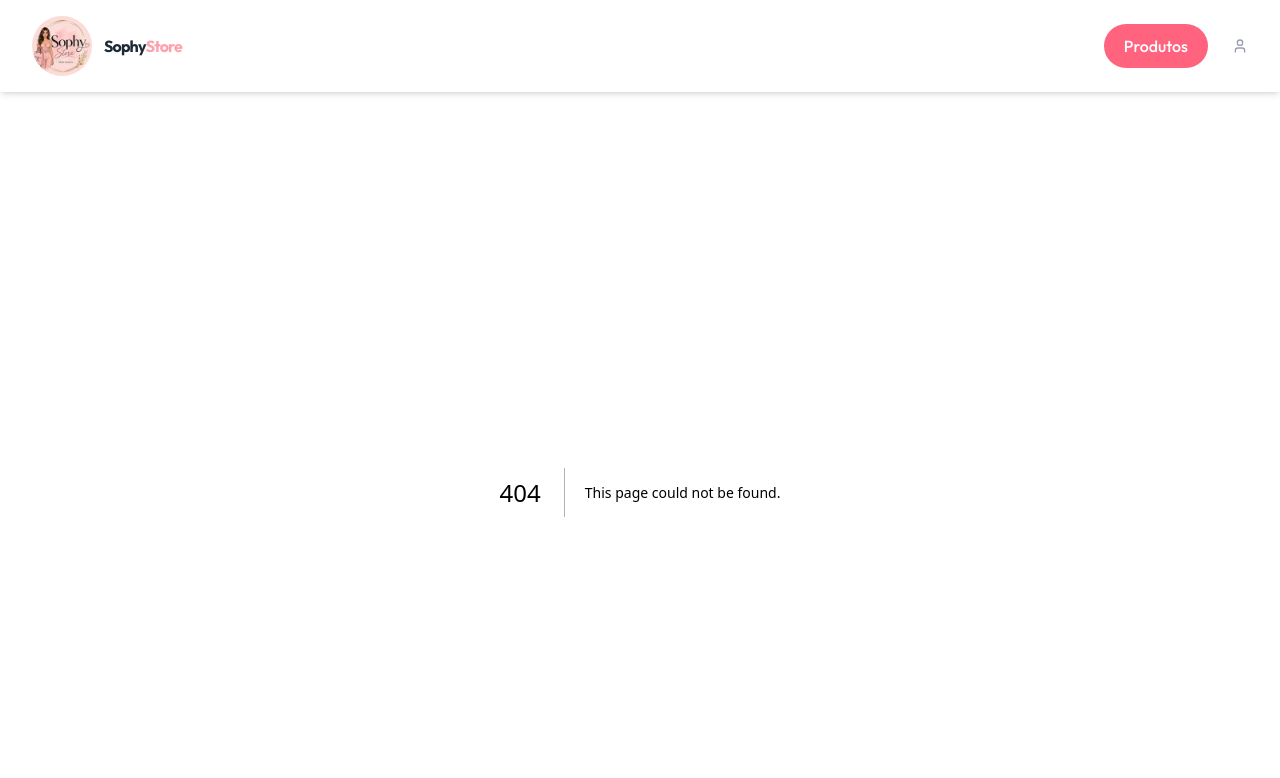
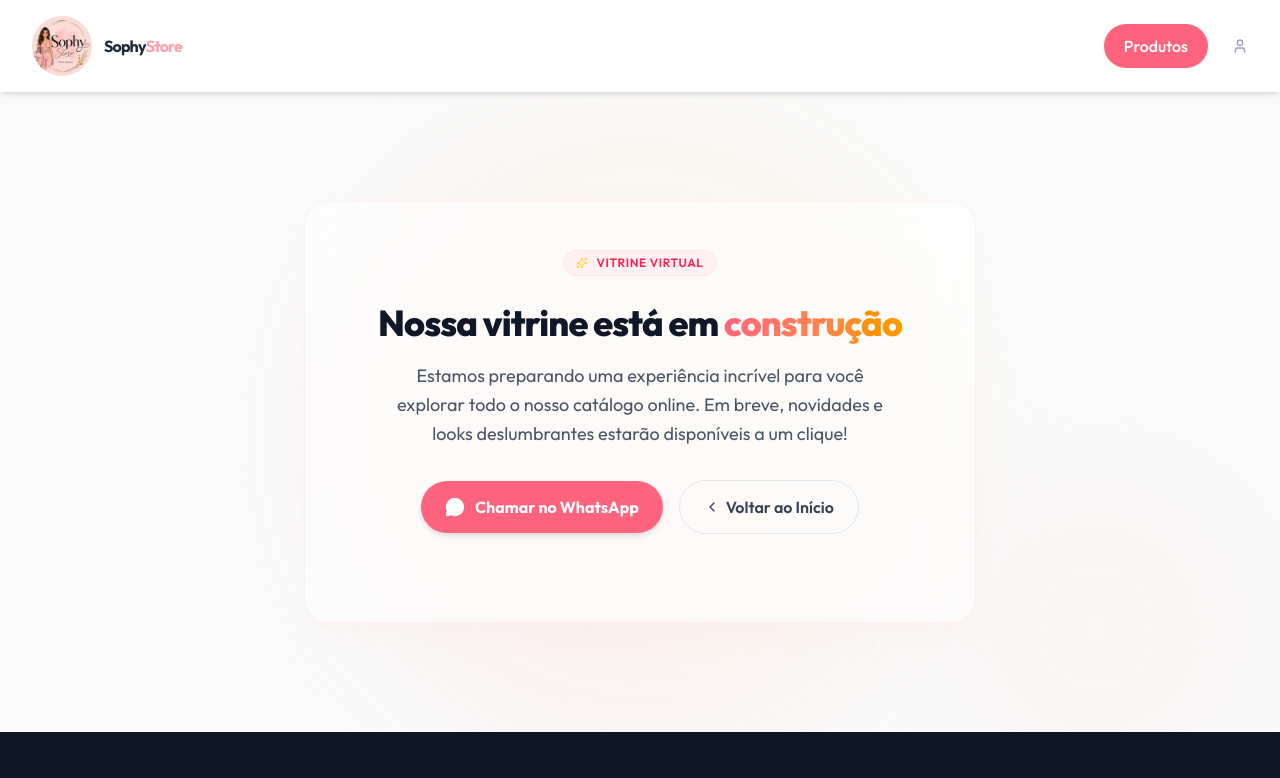
Before and after one commit to Davi-SC/sophy-frontend, a Next.js app: page /produtos in a window 1280 px wide. Before the commit this address had no page. Shown: the top 778 px of the page. Built offline with nearby package versions, Linux system fonts and the light colour scheme.

Commit message:
feat: page produtos em construção

```diff
--- /dev/null
+++ b/src/app/produtos/ProdutosPageClient.tsx
@@ -0,0 +1,96 @@
+"use client";
+
+import { useState } from "react";
+import Link from "next/link";
+import { ShoppingBag, ChevronLeft, Send, Sparkles, MessageCircle } from "lucide-react";
+
+export default function ProdutosPageClient() {
+  const [email, setEmail] = useState("");
+  const [submitted, setSubmitted] = useState(false);
+
+  const handleSubmit = (e: React.FormEvent) => {
+    e.preventDefault();
+    if (email.trim()) {
+      setSubmitted(true);
+      setEmail("");
+    }
+  };
+
+  return (
+    <div className="relative min-h-[80vh] flex items-center justify-center overflow-hidden px-4 py-12 md:py-20">
+
+      {/* Decorative ambient glowing background circles */}
+      <div className="absolute top-10 left-1/2 -translate-x-1/2 w-[350px] md:w-[600px] h-[350px] md:h-[600px] bg-gradient-to-tr from-rose-200/30 to-amber-100/30 dark:from-rose-950/15 dark:to-amber-950/5 rounded-full blur-3xl -z-10 animate-pulse duration-3000"></div>
+      <div className="absolute -bottom-10 right-10 w-72 h-72 bg-rose-100/20 dark:bg-neutral-900/10 rounded-full blur-3xl -z-10"></div>
+
+      <div className="max-w-2xl w-full text-center">
+
+        {/* Glassmorphic Container */}
+        <div className="bg-white/60 dark:bg-neutral-900/60 backdrop-blur-xl border border-rose-100/50 dark:border-neutral-800/50 rounded-3xl p-8 md:p-12 shadow-xl shadow-rose-100/10 dark:shadow-none">
+
+          {/* Animated Header Icon */}
+          {/* <div className="relative inline-flex items-center justify-center w-20 h-20 bg-rose-50 dark:bg-rose-950/30 rounded-2xl mb-8 group overflow-hidden">
+            <div className="absolute inset-0 bg-gradient-to-br from-rose-100 to-amber-100 dark:from-rose-900/20 dark:to-amber-900/20 opacity-0 group-hover:opacity-100 transition-opacity duration-500"></div>
+            <ShoppingBag className="w-10 h-10 text-rose-400 dark:text-rose-300 relative z-10 transition-transform duration-500 group-hover:scale-110" />
+            <span className="absolute -top-1 -right-1 flex h-4 w-4">
+              <span className="animate-ping absolute inline-flex h-full w-full rounded-full bg-rose-400 opacity-75"></span>
+              <span className="relative inline-flex rounded-full h-4 w-4 bg-rose-500"></span>
+            </span>
+          </div> */}
+
+          {/* Badge */}
+          <div className="inline-flex items-center gap-2 px-3 py-1 rounded-full text-xs font-semibold uppercase tracking-wider text-rose-500 bg-rose-50 border border-rose-100 dark:bg-rose-950/20 dark:text-rose-300 dark:border-rose-00/20 mb-6">
+            <Sparkles className="w-3 h-3 text-amber-300" />
+            Vitrine Virtual
+          </div>
+
+          {/* Main Title */}
+          <h1 className="text-3xl md:text-4xl font-extrabold text-gray-900 dark:text-white mb-4 tracking-tight leading-tight">
+            Nossa vitrine está em{" "}
+            <span className="bg-gradient-to-r from-rose-400 to-amber-500 bg-clip-text text-transparent">
+              construção
+            </span>
+          </h1>
+
+          {/* Description */}
+          <p className="text-gray-600 dark:text-neutral-300 text-base md:text-lg mb-8 leading-relaxed max-w-lg mx-auto">
+            Estamos preparando uma experiência incrível para você explorar todo o nosso catálogo online. Em breve, novidades e looks deslumbrantes estarão disponíveis a um clique!
+          </p>
+
+          {/* Progress Bar (Visual Polish)
+          <div className="max-w-md mx-auto mb-10">
+            <div className="flex justify-between text-xs text-gray-500 dark:text-neutral-400 font-semibold mb-2">
+              <span>Desenvolvimento do Catálogo</span>
+              <span>85% Concluído</span>
+            </div>
+            <div className="w-full h-2.5 bg-gray-100 dark:bg-neutral-800 rounded-full overflow-hidden p-0.5">
+              <div className="h-full bg-gradient-to-r from-rose-400 via-rose-300 to-amber-400 rounded-full animate-pulse" style={{ width: "85%" }}></div>
+            </div>
+          </div> */}
+
+          {/* WhatsApp CTA Action */}
+          <div className="flex flex-col sm:flex-row items-center justify-center gap-4 max-w-md mx-auto mb-10">
+            <a
+              href="https://wa.me/559991983229?text=Ol%C3%A1!%20Vi%20o%20site%20da%20Sophy%20Store%20e%20gostaria%20de%20saber%20mais%20sobre%20as%20pe%C3%A7as."
+              target="_blank"
+              rel="noopener noreferrer"
+              className="w-full sm:w-auto inline-flex items-center justify-center gap-2.5 px-6 py-3.5 font-bold text-white bg-rose-400 rounded-full hover:bg-rose-500 transition-all duration-300 shadow-md hover:shadow-rose-400/25 active:scale-98"
+            >
+              <MessageCircle className="w-5 h-5 fill-current" />
+              Chamar no WhatsApp
+            </a>
+            <Link
+              href="/"
+              className="w-full sm:w-auto inline-flex items-center justify-center gap-1.5 px-6 py-3.5 font-semibold text-gray-700 dark:text-neutral-300 border border-gray-200 dark:border-neutral-800 rounded-full hover:bg-gray-50 dark:hover:bg-neutral-800/50 transition-all duration-300 active:scale-98"
+            >
+              <ChevronLeft className="w-4 h-4" />
+              Voltar ao Início
+            </Link>
+          </div>
+
+        </div>
+
+      </div>
+    </div>
+  );
+}
--- /dev/null
+++ b/src/app/produtos/page.tsx
@@ -0,0 +1,11 @@
+import type { Metadata } from "next";
+import ProdutosPageClient from "./ProdutosPageClient";
+
+export const metadata: Metadata = {
+  title: "Produtos | Sophy Store",
+  description: "A vitrine virtual da Sophy Store está em construção. Entre em contato conosco no WhatsApp para conferir nossa coleção atual.",
+};
+
+export default function ProdutosPage() {
+  return <ProdutosPageClient />;
+}
```
